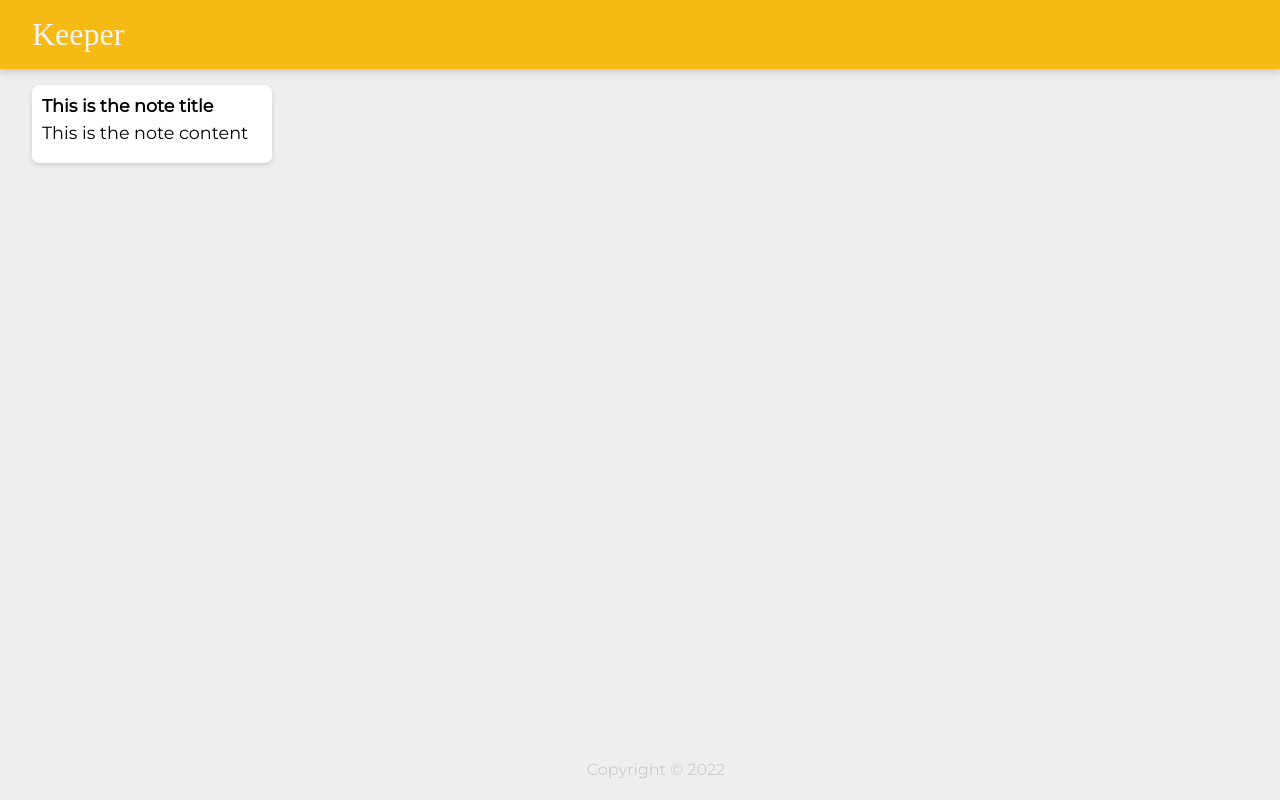
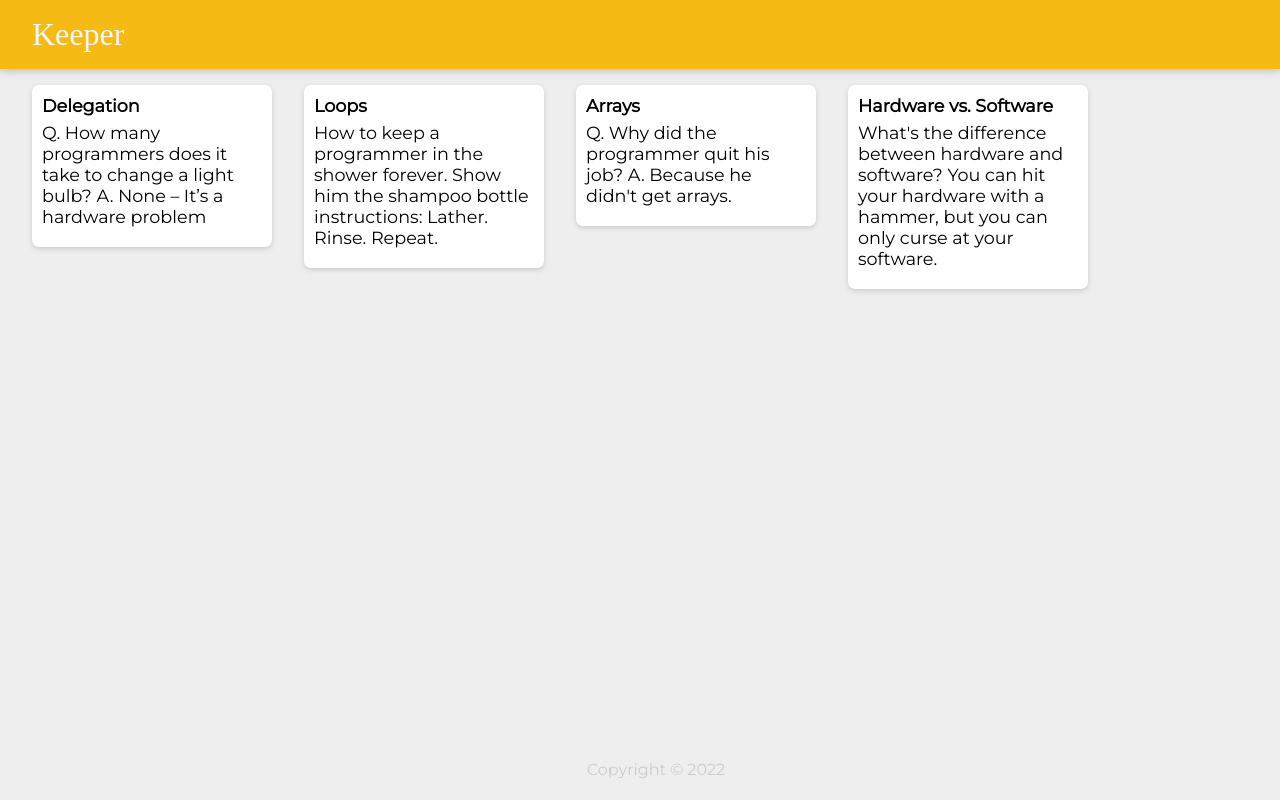
Before and after one commit to amxxrsuhail/googleKeepClone, a React (Create React App) app: page / in a window 1280 px wide. Built offline with nearby package versions, Linux system fonts and the light colour scheme; a web font is replaced by a local one.

Commit message:
added notes.js and also added map function in app.jsx in order access the array and display it

```diff
--- a/src/components/App.jsx
+++ b/src/components/App.jsx
@@ -2,13 +2,21 @@
 import Header from "./Header";
 import Footer from "./Footer";
 import Note from "./Note";
+import notes from "../notes";
+
+function createNote(info) {
+  // console.log("successful")
+  return (
+    <Note key={info.key} title={info.title} content={info.content} />
+  );
+}
 
 function App() {
   return (
     <div>
       <Header />
+      {notes.map(createNote)}
       <Footer />
-      <Note />
     </div>
   );
 }
--- a/src/components/Note.jsx
+++ b/src/components/Note.jsx
@@ -1,12 +1,14 @@
 import React from "react";
 
-function Note() {
+function Note(props) {
+  // console.log(props)
   return (
     <div className="note">
-      <h1>This is the note title</h1>
-      <p>This is the note content</p>
+      <h1>{props.title}</h1>
+      <p>{props.content}</p>
     </div>
   );
 }
 
+
 export default Note;
--- a/src/index.js
+++ b/src/index.js
@@ -1,5 +1,5 @@
 import React from "react";
-import ReactDOM from "react-dom";
+import { createRoot } from 'react-dom/client'
 import App from "./components/App";
 
-ReactDOM.render(<App />, document.getElementById("root"));
+createRoot(document.getElementById('root')).render(<App />)
--- /dev/null
+++ b/src/notes.js
@@ -0,0 +1,28 @@
+const notes = [
+  {
+    key: 1,
+    title: "Delegation",
+    content:
+      "Q. How many programmers does it take to change a light bulb? A. None – It’s a hardware problem",
+  },
+  {
+    key: 2,
+    title: "Loops",
+    content:
+      "How to keep a programmer in the shower forever. Show him the shampoo bottle instructions: Lather. Rinse. Repeat.",
+  },
+  {
+    key: 3,
+    title: "Arrays",
+    content:
+      "Q. Why did the programmer quit his job? A. Because he didn't get arrays.",
+  },
+  {
+    key: 4,
+    title: "Hardware vs. Software",
+    content:
+      "What's the difference between hardware and software? You can hit your hardware with a hammer, but you can only curse at your software.",
+  },
+];
+
+export default notes;
```
